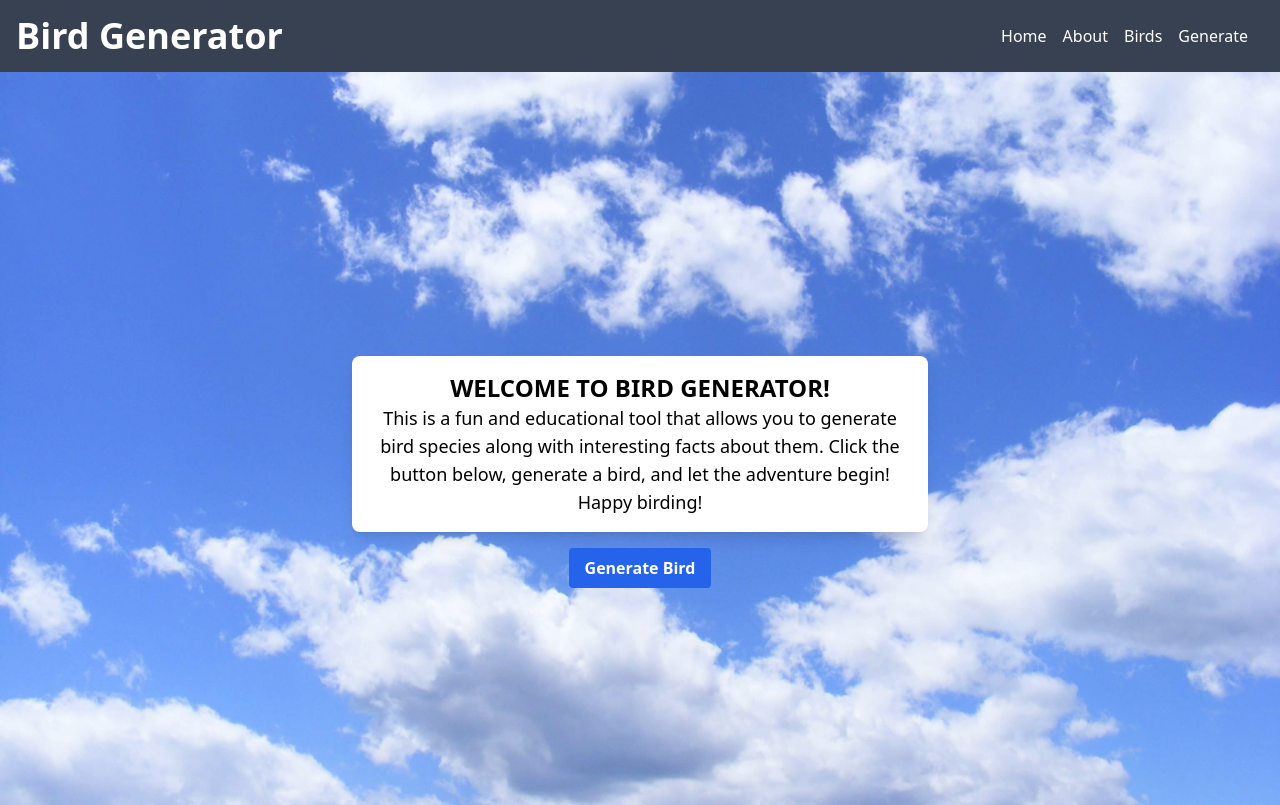
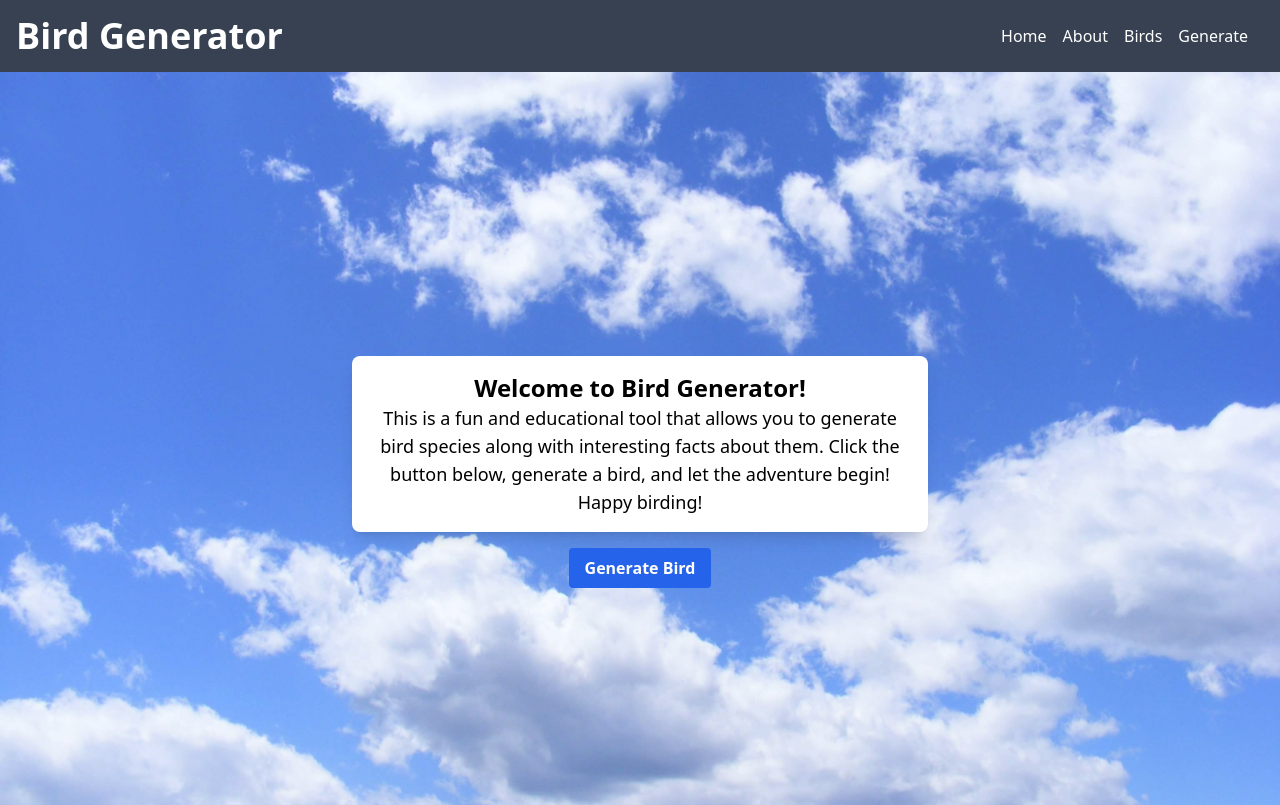
Before and after one commit to willthedevelop3r/birds-frontend, a React (Create React App) app: page / in a window 1280 px wide. Shown: the top 805 px of the page. Built offline with nearby package versions, Linux system fonts and the light colour scheme.

Commit message:
adjusted home page

```diff
--- a/src/components/Home.jsx
+++ b/src/components/Home.jsx
@@ -6,7 +6,7 @@ const Home = () => {
     <div className='flex flex-col items-center justify-center h-screen mb-8 px-4 sm:px-8'>
       <div className='bg-white shadow-lg rounded-lg overflow-hidden p-4 max-w-xl w-full'>
         <h3 className='text-center font-bold text-2xl'>
-          WELCOME TO BIRD GENERATOR!
+          Welcome to Bird Generator!
         </h3>
         <p className='text-center sm:text-lg'>
           This is a fun and educational tool that allows you to generate bird
```
